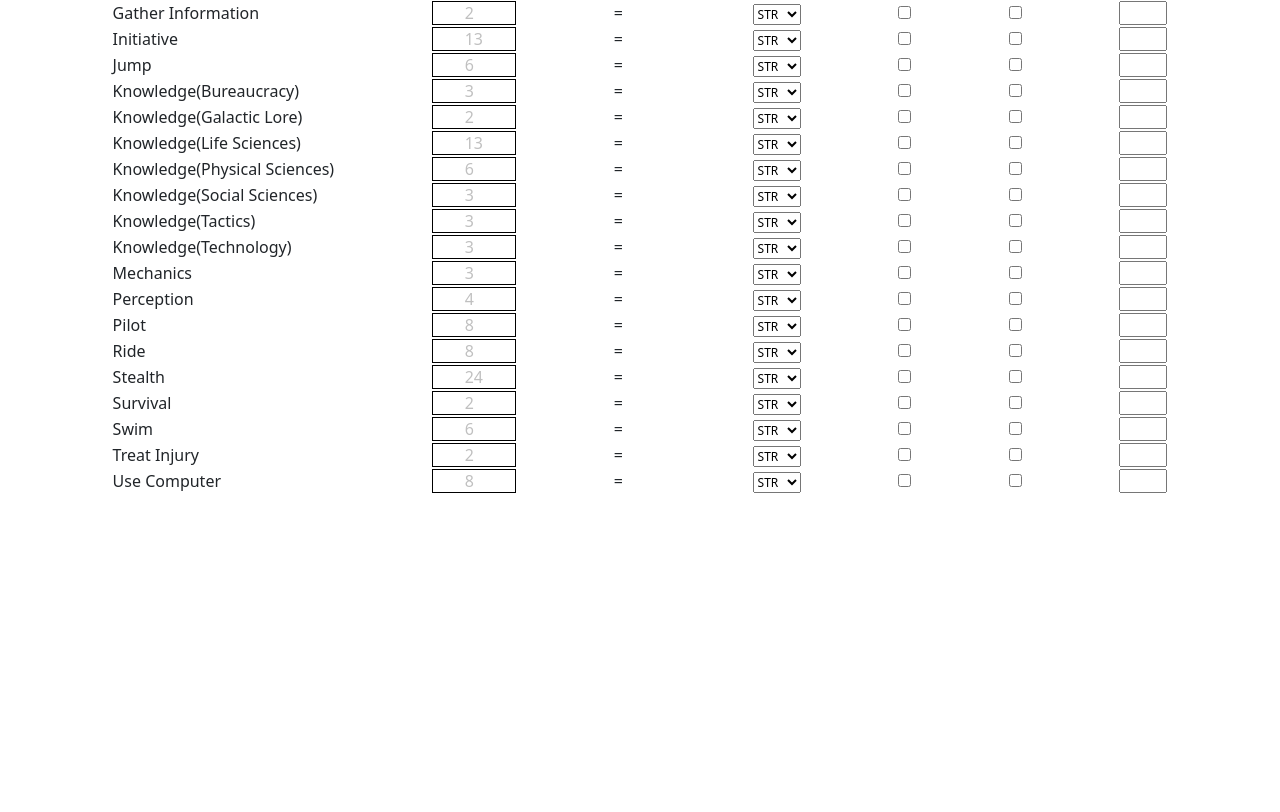
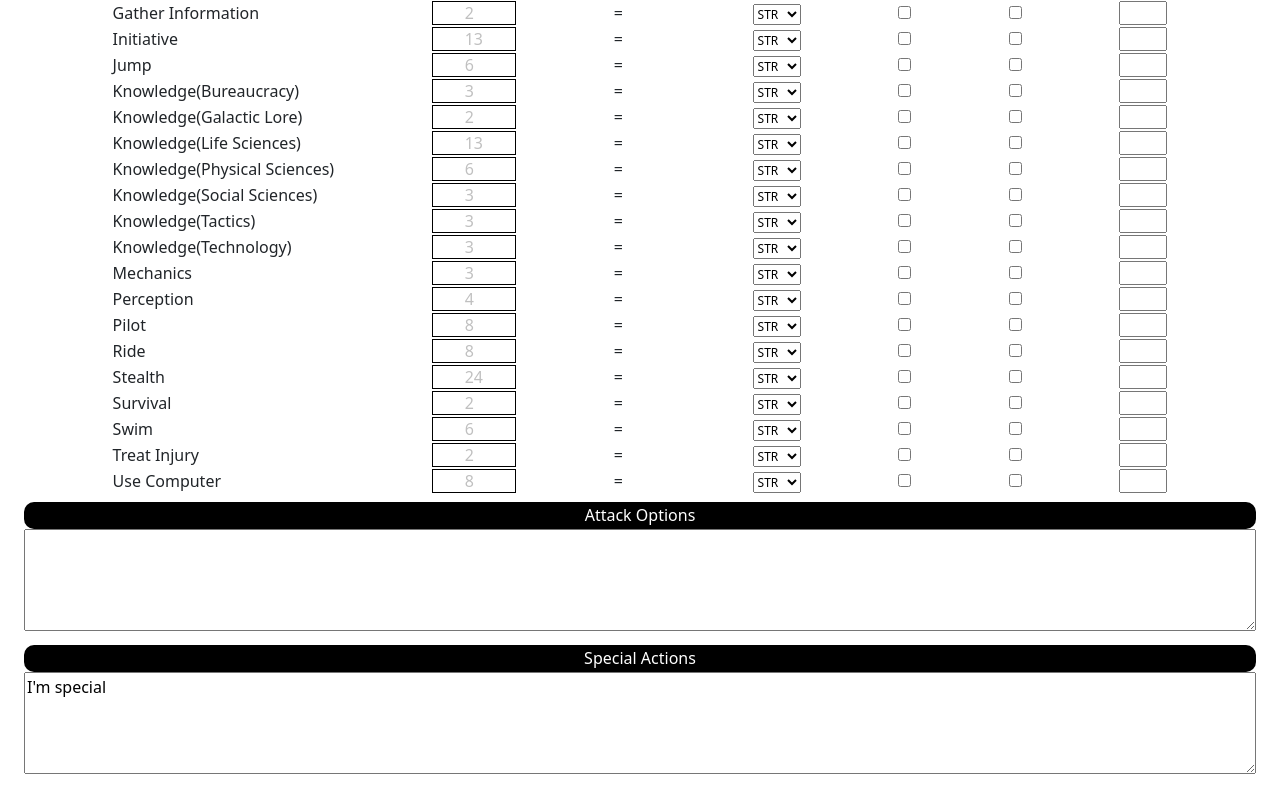
Before and after one commit to Damerian00/swSagaCharSheet, an Angular app: page /charsheet in a window 1280 px wide. Shown: the part 1885-2697 px from the top of the page. Before the commit the page ends 2395 px from the top, so only its background shows below. Built offline with nearby package versions, Linux system fonts and the light colour scheme.

Commit message:
set up options with variables for incoming service

```diff
--- a/src/app/app.module.ts
+++ b/src/app/app.module.ts
@@ -10,6 +10,7 @@ import { HomeComponent } from './home/home.component';
 import { SkillsComponent } from './charsheet/components/skills/skills.component';
 import { ArmorComponent } from './charsheet/components/armor/armor.component';
 import { AttacksComponent } from './charsheet/components/attacks/attacks.component';
+import { OptionsComponent } from './charsheet/components/options/options.component';
 
 @NgModule({
   declarations: [
@@ -19,7 +20,8 @@ import { AttacksComponent } from './charsheet/components/attacks/attacks.compone
     HomeComponent,
     SkillsComponent,
     ArmorComponent,
-    AttacksComponent
+    AttacksComponent,
+    OptionsComponent
   ],
   imports: [
     BrowserModule,
--- a/src/app/charsheet/charsheet.component.html
+++ b/src/app/charsheet/charsheet.component.html
@@ -256,6 +256,7 @@
         <div class="side2">
             <h6>Skills</h6>
             <app-skills></app-skills>
+            <options></options>
         </div>
     </section>
 
--- a/src/app/charsheet/components/attacks/attacks.component.scss
+++ b/src/app/charsheet/components/attacks/attacks.component.scss
@@ -3,6 +3,7 @@ $shadow: rgb(121, 120, 120);
 .attacks{
 
 }
+
 
 .btns{
     display: flex;
--- /dev/null
+++ b/src/app/charsheet/components/options/options.component.html
@@ -0,0 +1,10 @@
+<main class="options">
+<section class="attackOpts">
+    <h6>Attack Options</h6>
+    <textarea id="attack_options" name="attack_options" rows="4" cols="100">{{attOpt}}</textarea>
+</section>
+<section class="specialAct">
+    <h6>Special Actions</h6>
+    <textarea id="spec_actions" name="spec_actions" rows="4" cols="100">{{specAct}}</textarea>
+</section>
+</main>
--- /dev/null
+++ b/src/app/charsheet/components/options/options.component.scss
@@ -0,0 +1,15 @@
+
+.options{
+    margin:.5rem;
+    textarea{
+        width:100%;
+        margin-bottom:.5rem;
+    }
+}
+
+
+
+h6{
+    text-align: center; color:white; background-color: black;width:100%;padding: .5vh .5rem;border-radius:10px;
+    margin:0;
+}
--- /dev/null
+++ b/src/app/charsheet/components/options/options.component.ts
@@ -0,0 +1,23 @@
+import { Component, OnInit } from '@angular/core';
+
+@Component({
+  selector: 'options',
+  templateUrl: './options.component.html',
+  styleUrls: ['./options.component.scss']
+})
+export class OptionsComponent implements OnInit {
+
+  constructor() { }
+
+PCAO: string = "";
+PCSA: string = "I'm special"
+
+attOpt: string = this.PCAO;
+specAct: string = this.PCSA;
+
+
+
+  ngOnInit(): void {
+  }
+
+}
```
Also changed, not shown: 1 other file (tests, documents, lock files or other folders).
